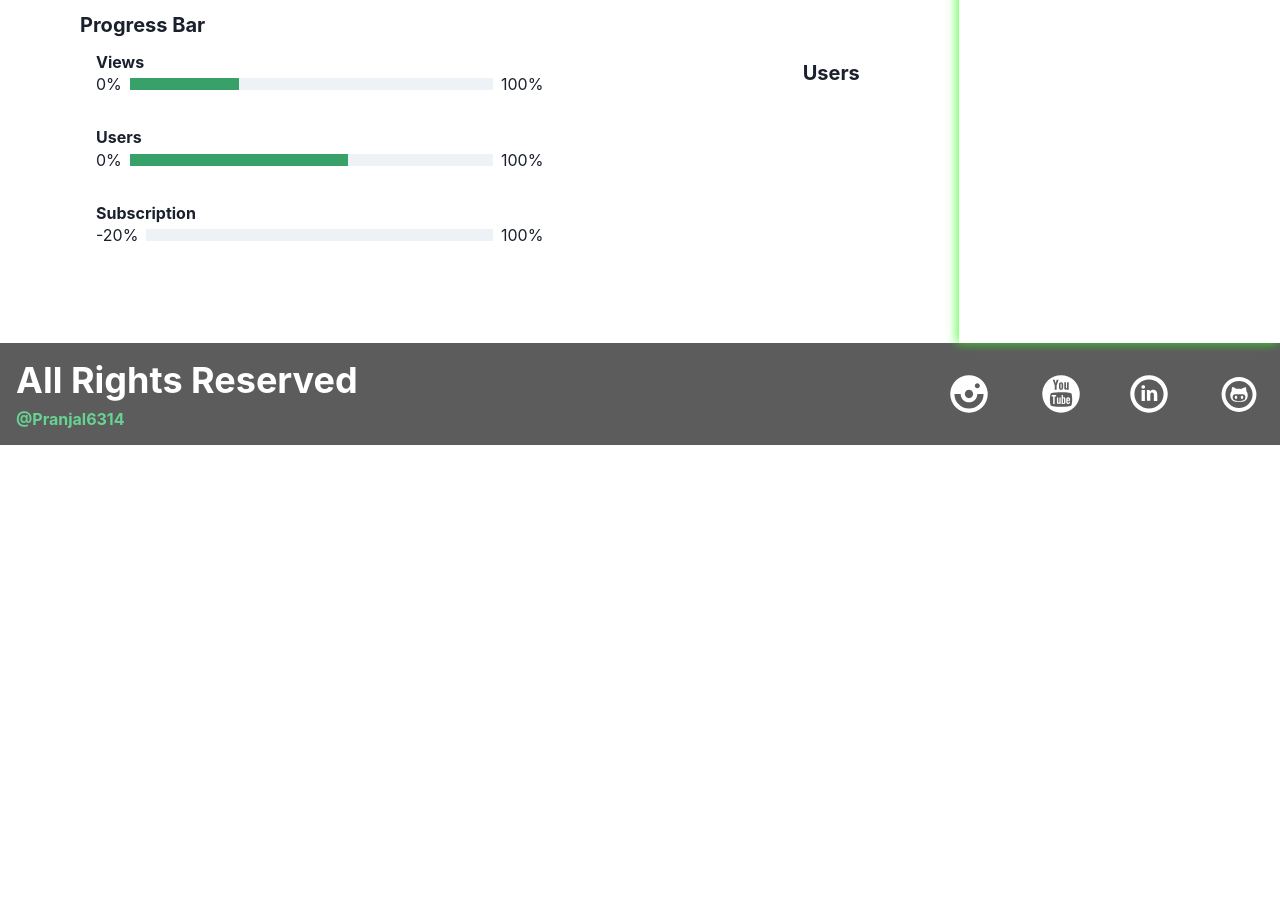
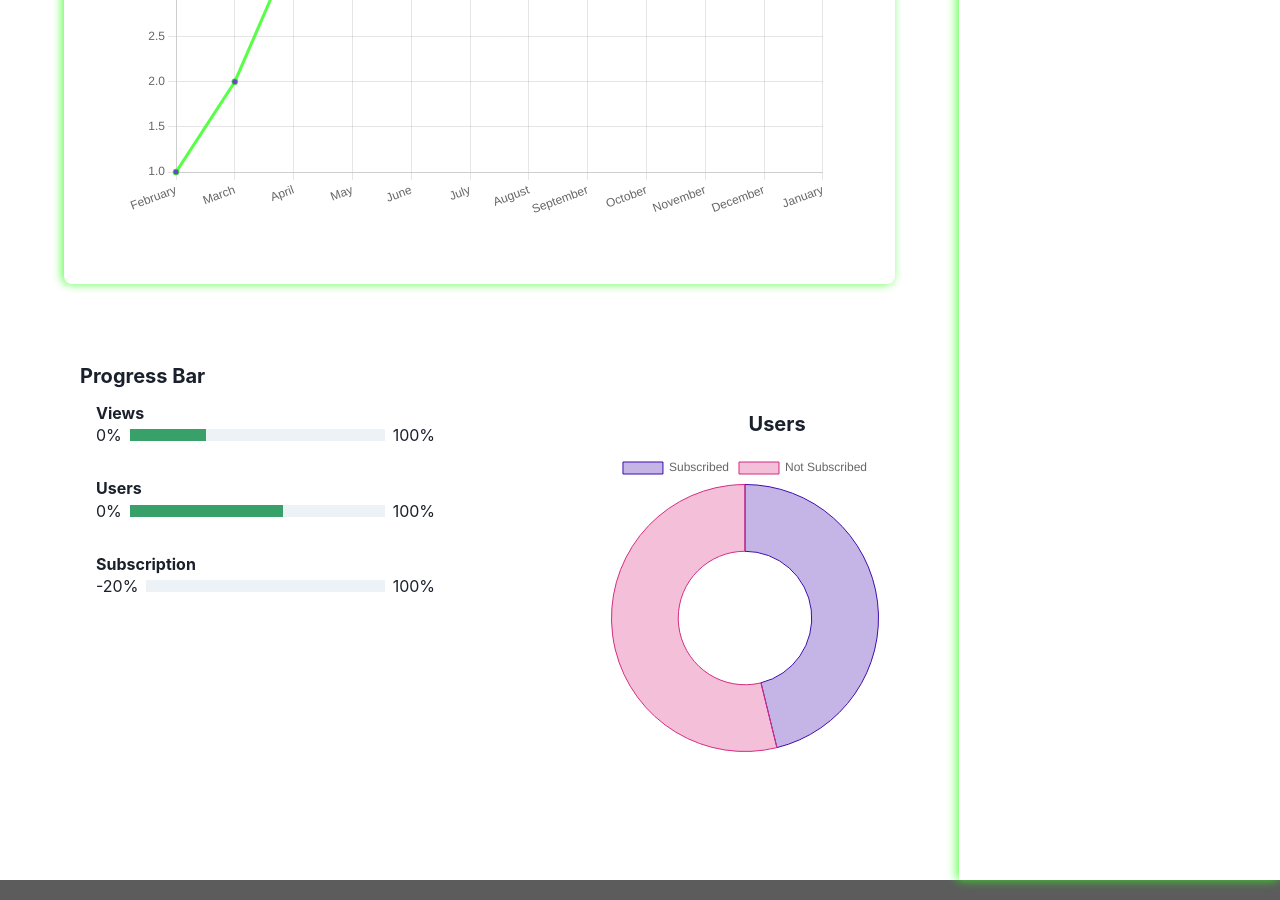
Before and after one commit to pranjal6314/MERN-PROJECT, a React (Create React App) app in the folder learnup/: page /admin/dashboard in a window 1280 px wide. Shown: the part 626-1526 px from the top of the page. Before the commit the page ends 1071 px from the top, so only its background shows below. Built offline with nearby package versions, Linux system fonts and the light colour scheme.

Commit message:
admin dashboard done

```diff
--- a/learnup/src/components/Admin/Dashboard/Dashboard.jsx
+++ b/learnup/src/components/Admin/Dashboard/Dashboard.jsx
@@ -3,6 +3,7 @@ import React from 'react'
 import { RiArrowDownLine, RiArrowUpLine } from 'react-icons/ri'
 import crusorImg from '../../../assets/images/cursor.png'
 import Sidebar from '../Sidebar'
+import { DoughnutChart, Graph } from './Graph'
 const Dashboard = () => {
     return <Grid css={{ cursor: `url(${crusorImg}), default` }} minH={"100vh"} templateColumns={['1fr', '5fr 1fr']} >
         <Box boxSizing='border-box' py="16" px={["4", "0"]}>
@@ -17,7 +18,7 @@ const Dashboard = () => {
             >
                 <Heading textAlign={['center', 'left']} size='md' pt={['8', '0']} ml={['0', '16']} children="Views Graph" />
                 {/* line Graph here */}
-
+                <Graph />
             </Box>
             <Grid templateColumns={['1fr', '2fr 1fr ']}>
                 <Box p="4">
@@ -32,7 +33,8 @@ const Dashboard = () => {
 
                 <Box p={['0', '16']} boxSizing="border-box" py='4'>
                     <Heading textAlign={'center'} size='md' mb={'4'} ml={['0', '16']} children="Users" />
-                    {/* graph here */}
+                    {/* Doughnut graph here */}
+                    <DoughnutChart />
                 </Box>
             </Grid>
         </Box >
--- /dev/null
+++ b/learnup/src/components/Admin/Dashboard/Graph.jsx
@@ -0,0 +1,87 @@
+import React from 'react'
+import { Chart as ChartJS, CategoryScale, LinearScale, PointElement, LineElement, Title, Tooltip, ArcElement, Legend } from 'chart.js'
+import { Doughnut, Line } from 'react-chartjs-2'
+ChartJS.register(CategoryScale, LinearScale, PointElement, LineElement, Title, Tooltip, ArcElement, Legend)
+
+
+export const Graph = () => {
+    const labels = getLastYearMonths();
+    const options = {
+        responsive: true,
+        plugins: {
+            legend: {
+                position: 'bottom',
+            },
+            title: {
+                display: true,
+                text: 'Yearly Views',
+            },
+        },
+    };
+
+    const data = {
+        labels, datasets: [
+            { label: "Views", data: [1, 2, 3.5, 4], borderColor: "rgba(46, 255, 25, 0.8)", backgroundColor: "#6b46c1" }
+        ]
+    }
+
+    return <Line option={options} data={data} />
+}
+
+
+
+export const DoughnutChart = ({ users = [] }) => {
+    const data = {
+        labels: ['Subscribed', 'Not Subscribed'],
+        datasets: [
+            {
+                label: 'Views',
+                // data: users,
+                data: [6, 7],
+                borderColor: ['rgb(62,12,171)', 'rgb(214,43,129)'],
+                backgroundColor: ['rgba(62,12,171,0.3)', 'rgba(214,43,129,0.3)'],
+                borderWidth: 1,
+            },
+        ],
+    };
+
+    return <Doughnut data={data} />;
+};
+
+function getLastYearMonths() {
+    const labels = [];
+
+    const months = [
+        'January',
+        'February',
+        'March',
+        'April',
+        'May',
+        'June',
+        'July',
+        'August',
+        'September',
+        'October',
+        'November',
+        'December',
+    ];
+
+    const currentMonth = new Date().getMonth();
+
+    const remain = 11 - currentMonth;
+
+    for (let i = currentMonth; i < months.length; i--) {
+        const element = months[i];
+        labels.unshift(element);
+        if (i === 0) break;
+    }
+    console.log("labels1 : ", labels);
+    for (let i = 11; i > 11 - remain; i--) {
+        if (i === currentMonth) break;
+        const element = months[i];
+        labels.unshift(element);
+    }
+    console.log("labels2 : ", labels);
+
+    return labels;
+}
```
